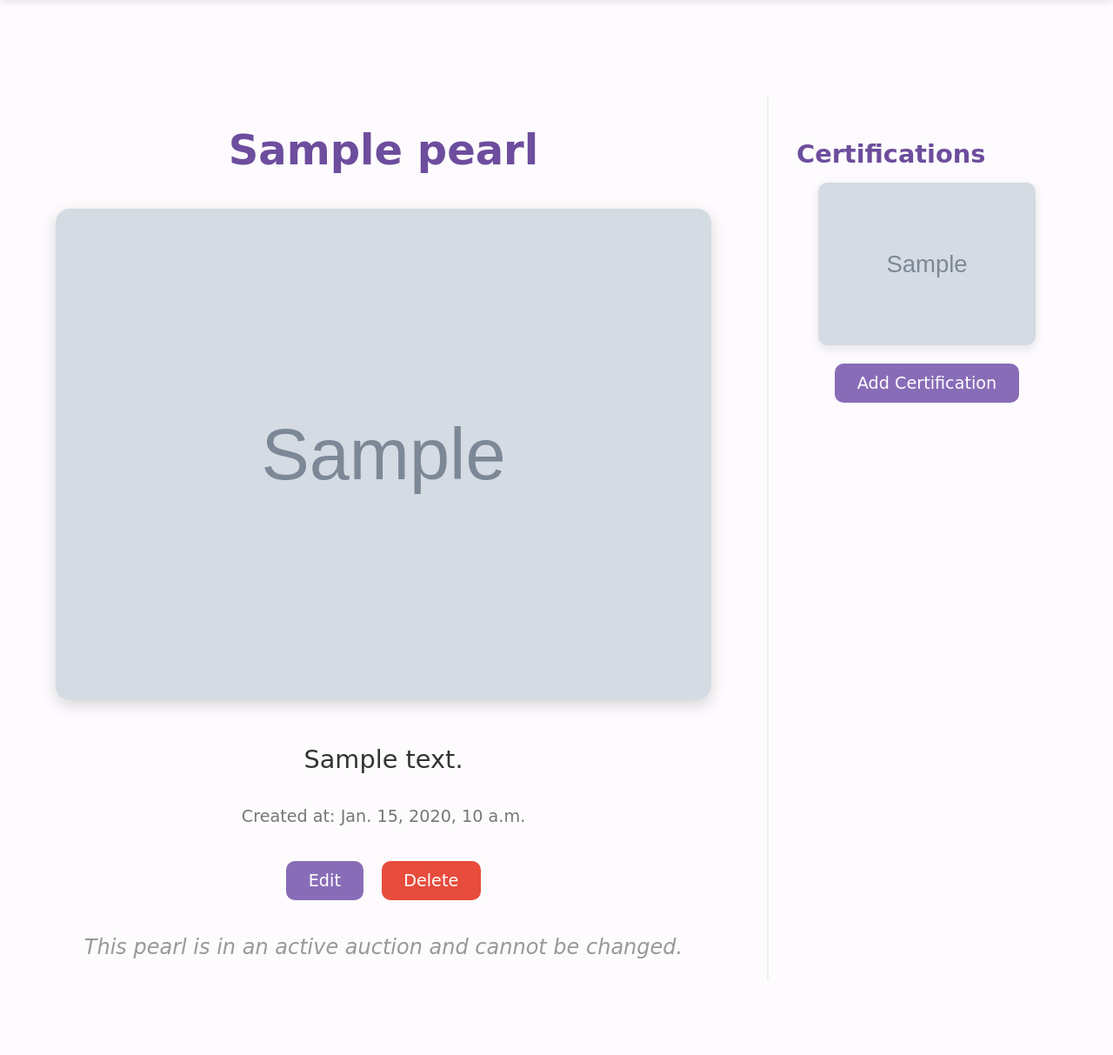
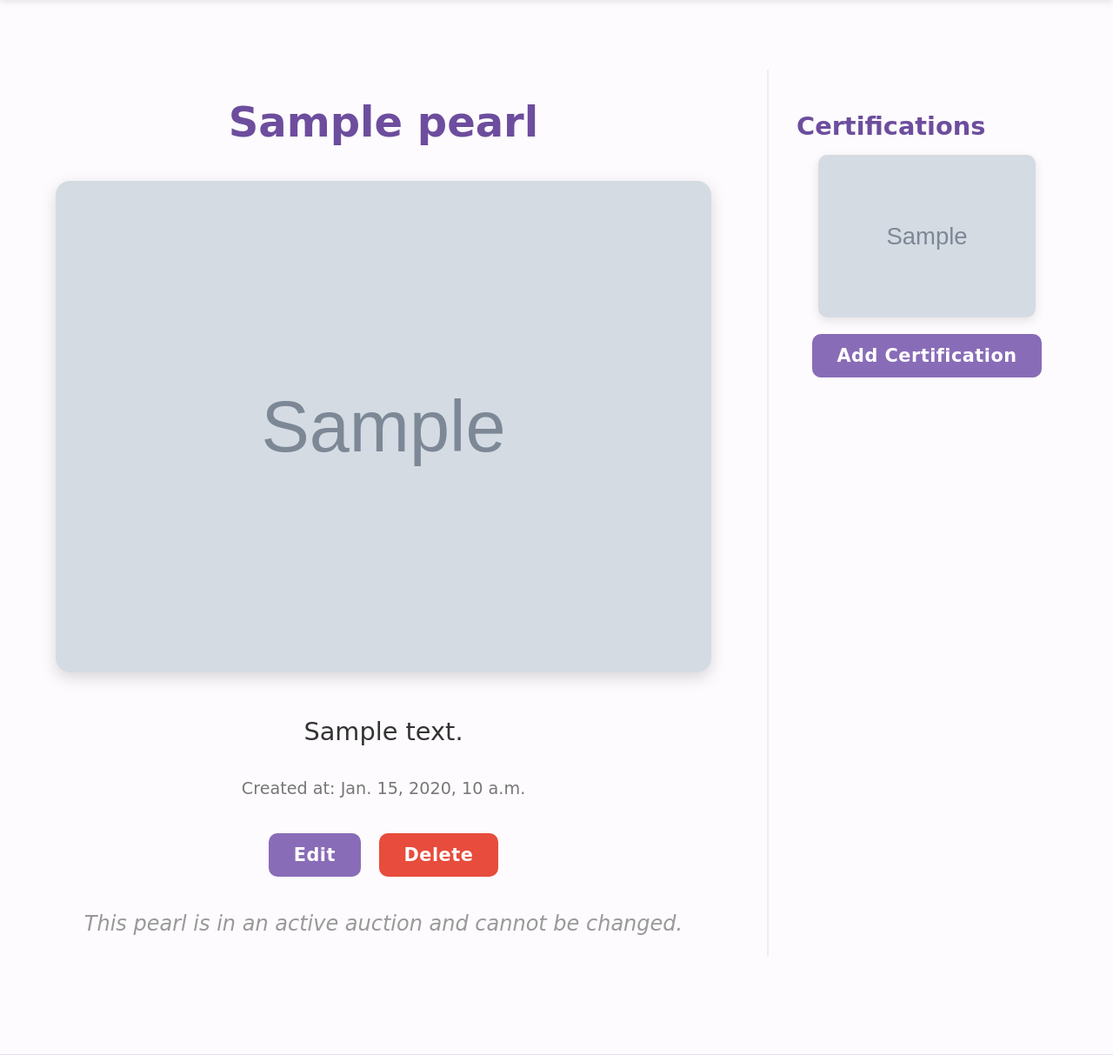
Before and after one commit to bazmo36/pearls-auction-djando-project, a Django app: page /pearls/1/ in a window 1280 px wide. Shown: the part 76-1289 px from the top of the page at 87% size. Run offline with Django 5.2, Linux system fonts and the light colour scheme; a user stored in the database is signed in; tables that the repository leaves empty hold one stand-in row (values such as "Sample post"); grey boxes marked "Sample" are stand-in pictures; some web fonts are replaced.

Commit message:
update pearl_detail css

```diff
--- a/main_app/static/css/pearl_detail.css
+++ b/main_app/static/css/pearl_detail.css
@@ -4,18 +4,19 @@ body {
   font-family: 'Bilbo Swash Caps', cursive;
   color: #333;
   background-color: #fdfbfd;
+  margin: 0;
+  padding: 0;
 }
 
 .pearl-container {
   max-width: 1400px;
-  margin: 3rem auto;
+  margin: 1rem auto 3rem auto;
   padding: 2rem;
   display: flex;
   gap: 4rem;
-  align-items: flex-start;
+  align-items: stretch;
   justify-content: space-between;
   flex-wrap: nowrap;
-  align-items: stretch;
 }
 
 .left-column {
@@ -72,11 +73,13 @@ body {
   background: #896cb7;
   color: white;
   border: none;
-  padding: 0.7rem 1.6rem;
+  padding: 0.8rem 1.8rem;
   border-radius: 10px;
   margin: 0.5rem;
-  font-size: 1.2rem;
+  font-size: 1.3rem;
   font-family: 'Bilbo Swash Caps', cursive;
+  font-weight: 700;
+  letter-spacing: 0.5px;
   cursor: pointer;
   text-decoration: none;
   transition: background 0.3s ease;
```
